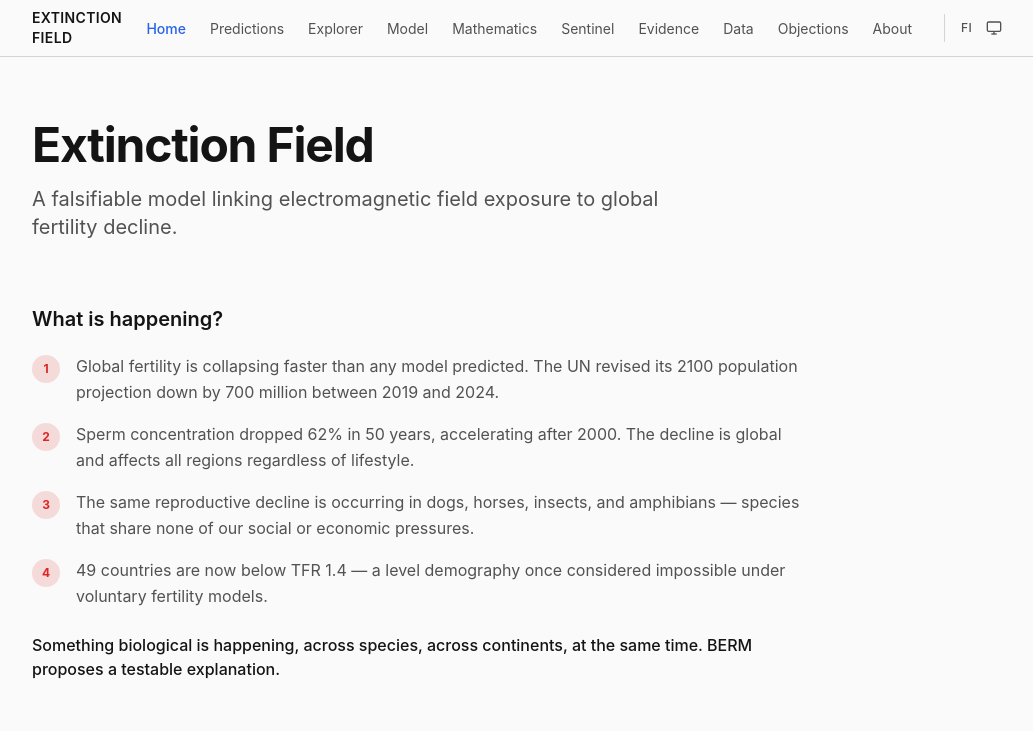
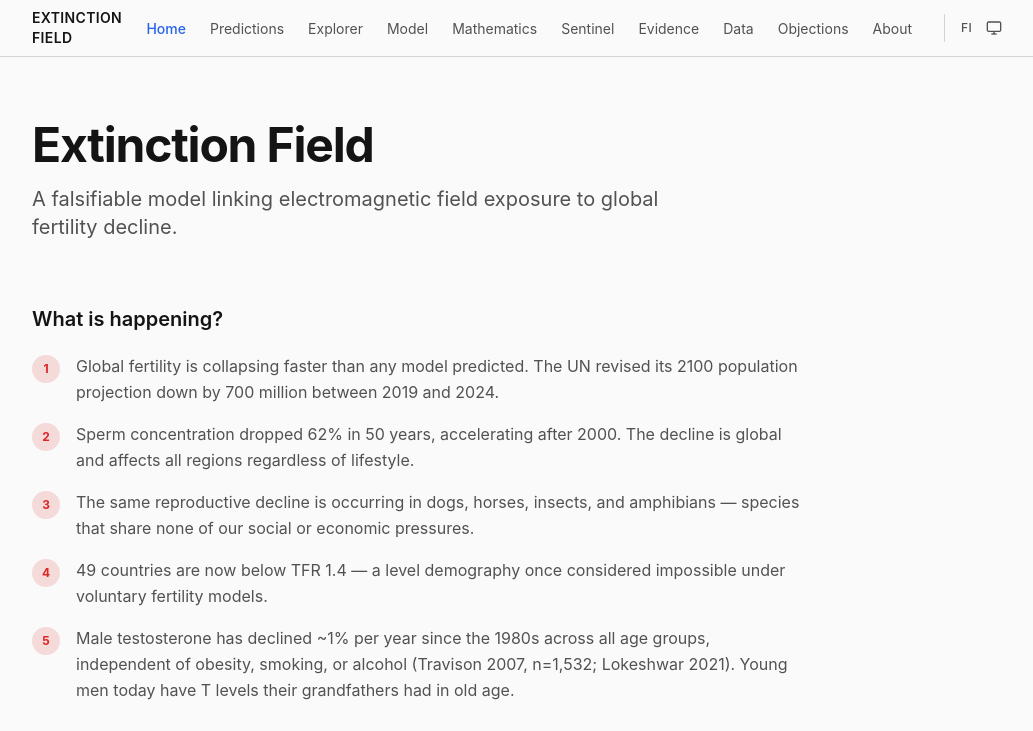
Before and after one commit to joetuotto/extinctionfield, a Next.js app in the folder website/: page /en in a window 1280 px wide. Shown: the top 731 px of the page, without its empty margins (120-1153 px from the left). Built offline with nearby package versions, Linux system fonts and the light colour scheme.

Commit message:
Add 5th fact: T-decline ~1%/yr since 1980s (EN/FI)
Travison 2007 and Lokeshwar 2021 cohort data showing
age-independent testosterone decline across all demographics.

Co-Authored-By: Claude Opus 4.6 <noreply@anthropic.com>

```diff
--- a/website/app/[locale]/page.tsx
+++ b/website/app/[locale]/page.tsx
@@ -18,6 +18,7 @@ const t = {
       "Sperm concentration dropped 62% in 50 years, accelerating after 2000. The decline is global and affects all regions regardless of lifestyle.",
       "The same reproductive decline is occurring in dogs, horses, insects, and amphibians — species that share none of our social or economic pressures.",
       "49 countries are now below TFR 1.4 — a level demography once considered impossible under voluntary fertility models.",
+      "Male testosterone has declined ~1% per year since the 1980s across all age groups, independent of obesity, smoking, or alcohol (Travison 2007, n=1,532; Lokeshwar 2021). Young men today have T levels their grandfathers had in old age.",
     ],
     whatConclusion:
       "Something biological is happening, across species, across continents, at the same time. BERM proposes a testable explanation.",
@@ -49,6 +50,7 @@ const t = {
       "Siittiökonsentraatio laski 62 % 50 vuodessa, kiihtyen vuoden 2000 jälkeen. Lasku on maailmanlaajuinen ja koskee kaikkia alueita elämäntavasta riippumatta.",
       "Sama lisääntymiskyvyn heikkeneminen tapahtuu koirilla, hevosilla, hyönteisillä ja sammakkoeläimillä — lajeilla, joilla ei ole mitään sosiaalisia tai taloudellisia paineitamme.",
       "49 maata on nyt alle TFR 1,4 — tason, jota väestötiede piti mahdottomana vapaaehtoisissa hedelmällisyysmalleissa.",
+      "Miesten testosteroni on laskenut ~1 % vuodessa 1980-luvulta kaikissa ikaryhmissa, riippumatta lihavuudesta, tupakoinnista tai alkoholista (Travison 2007, n=1 532; Lokeshwar 2021). Nuorilla miehilla on nykyaan T-tasot, jotka heidan isoisillaan olivat vanhalla iaalla.",
     ],
     whatConclusion:
       "Jotain biologista tapahtuu, lajeista toiseen, mantereelta toiselle, samanaikaisesti. BERM tarjoaa testattavan selityksen.",
```
